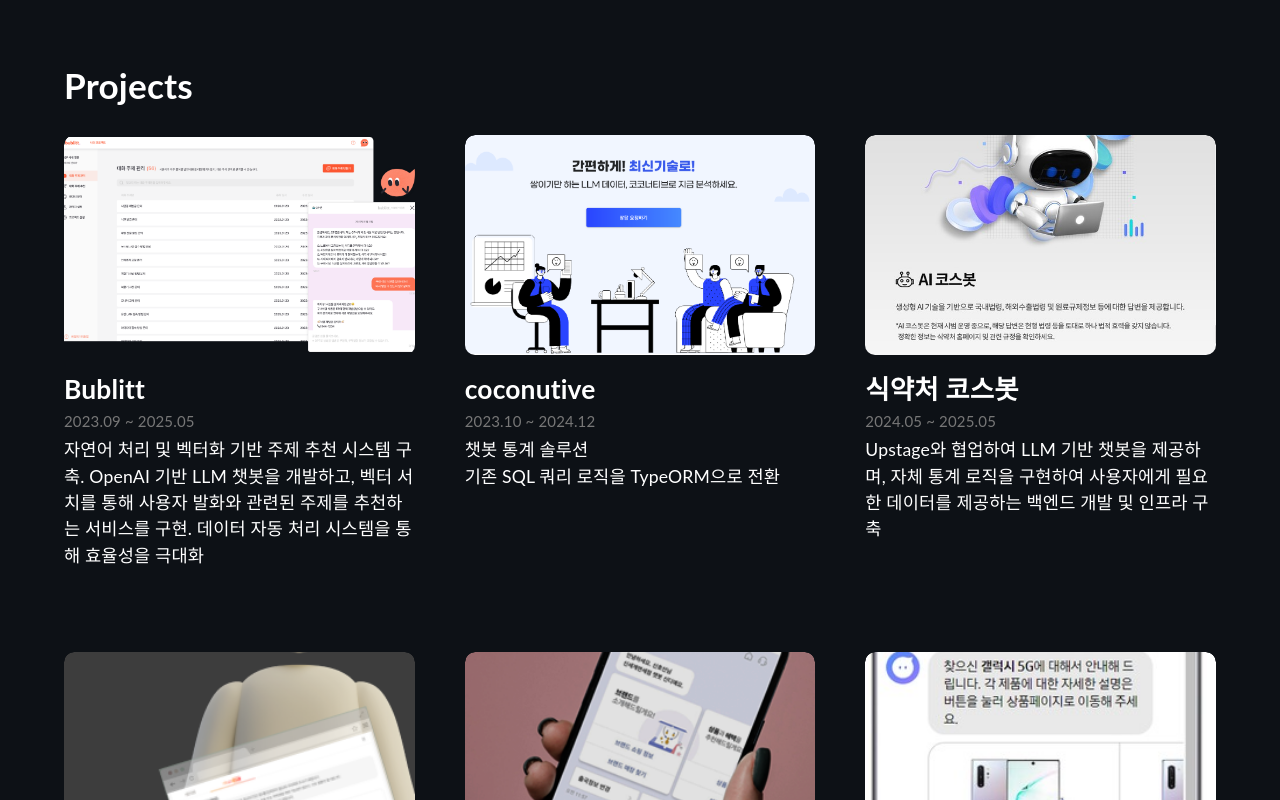
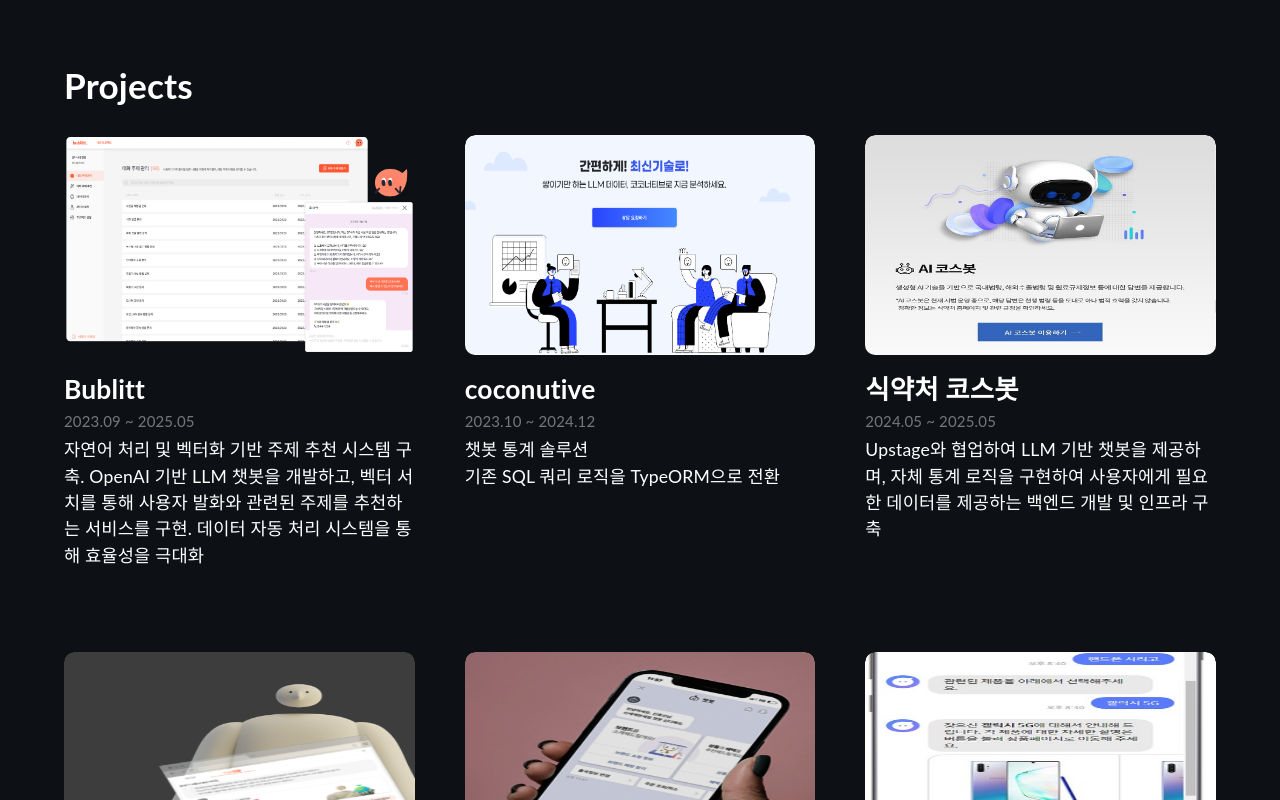
Before and after one commit to junseokhub/junseokhub.github.io, a React (Vite) app: page / in a window 1280 px wide. Shown: the part 2480-3280 px from the top of the page. Built offline with nearby package versions, Linux system fonts and the light colour scheme.

Commit message:
Fix: image size

```diff
--- a/src/assets/styles/Project.scss
+++ b/src/assets/styles/Project.scss
@@ -41,7 +41,6 @@
 .project-image-wrapper img {
     width: 100%;
     height: 220px;
-    object-fit: cover;
     display: block;
 }
 
```
